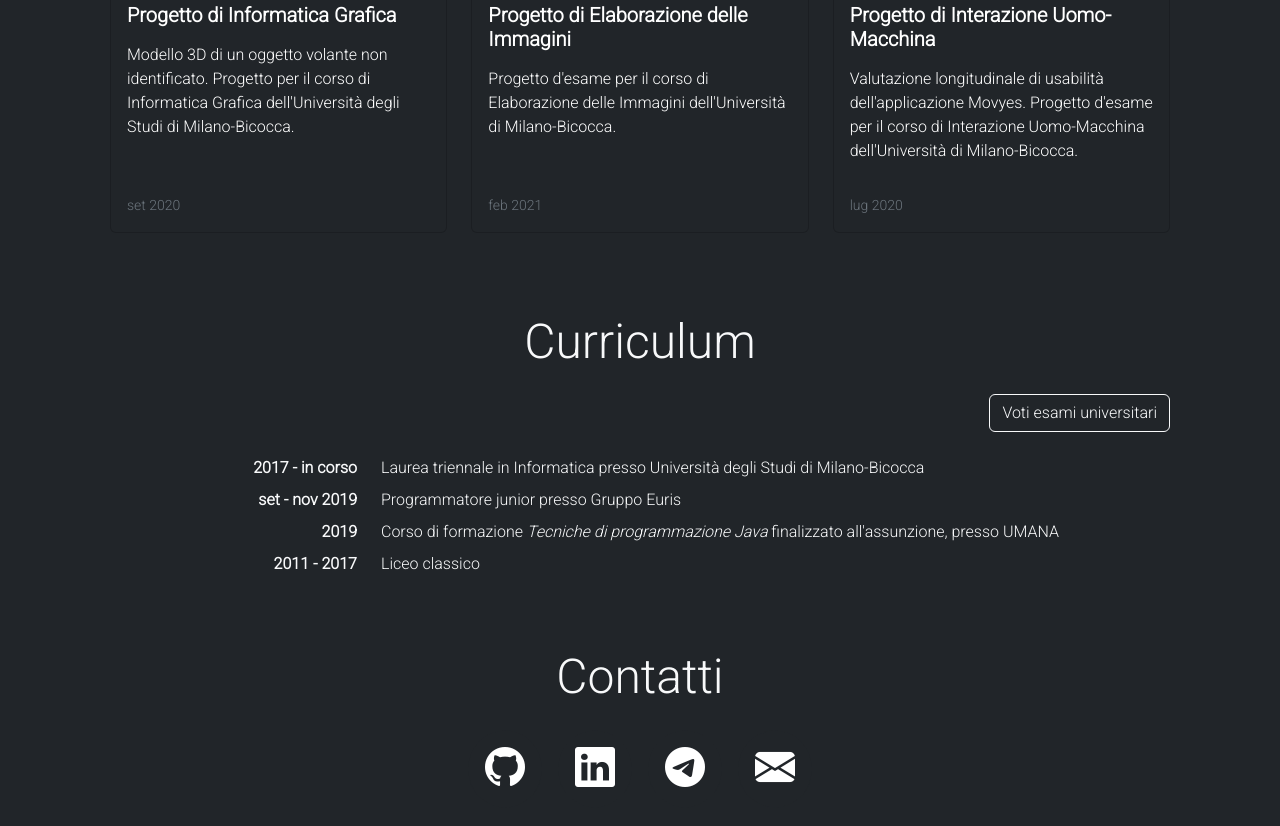
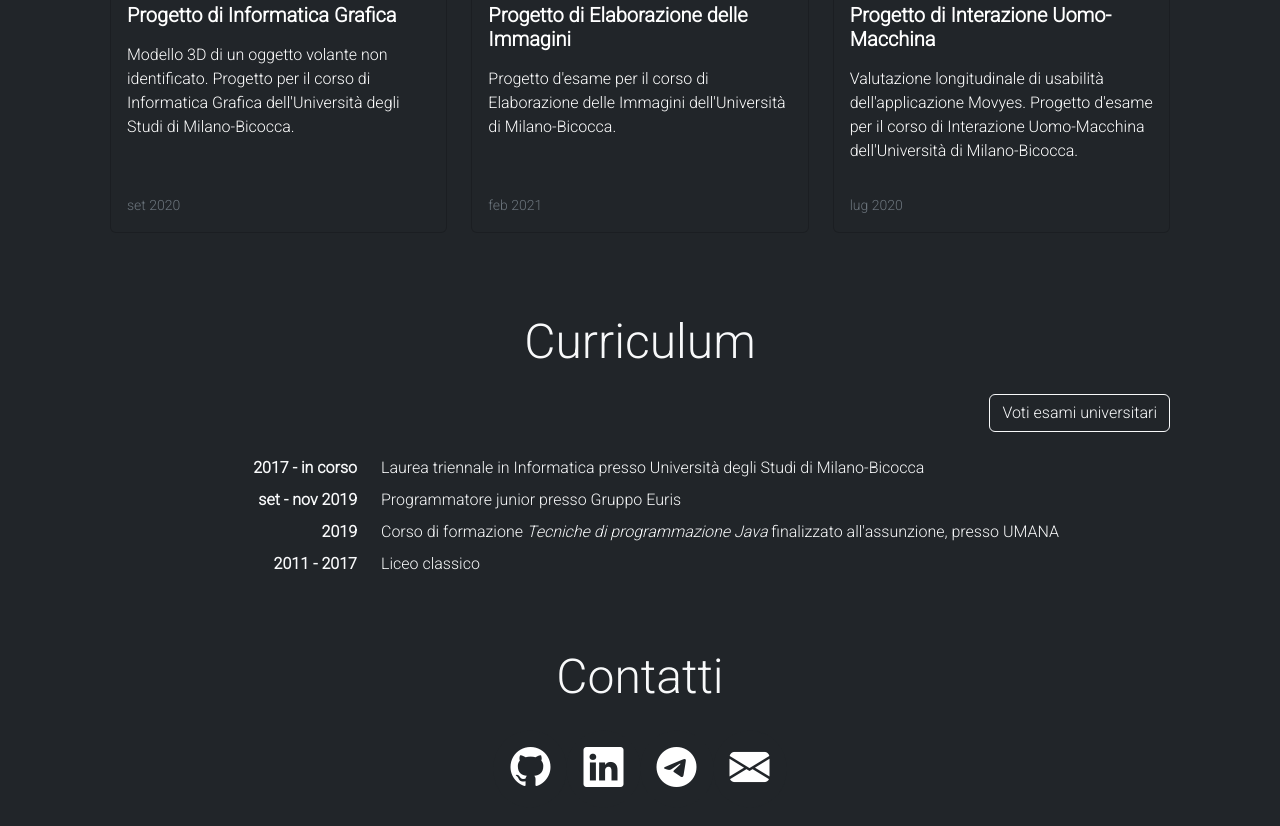
Before and after one commit to amarusofi/amarusofi.github.io, a plain HTML site: page index.html in a window 1280 px wide. Shown: the part 992-1818 px from the top of the page. Drawn offline with nearby package versions, Linux system fonts and the light colour scheme; a script that the page names is missing.

Commit message:
Update index.html

```diff
--- a/index.html
+++ b/index.html
@@ -157,10 +157,10 @@
 
         <div class="container text-center mb-5">
           <div class="btn-group btn-group-lg" role="group" aria-label="Large button group">
-            <a type="button" class="btn btn-dark rounded-pill mx-2 fs-1 bi bi-github" href="https://github.com/amarusofi"></a>
-            <a type="button" class="btn btn-dark rounded-pill mx-2 fs-1 bi bi-linkedin" href="https://www.linkedin.com/in/amarusofia/"></a>
-            <a type="button" class="btn btn-dark rounded-pill mx-2 fs-1 bi bi-telegram" href="https://t.me/amarusofia"></a>
-            <a type="button" class="btn btn-dark rounded-pill mx-2 fs-1 bi bi-envelope-fill" tabindex="0" data-bs-toggle="popover" data-bs-placement="bottom" data-bs-trigger="focus" data-bs-html="true" data-bs-content="sofia.amaru@gmail.com <br/> s.amaru@campus.unimib.it"></a>
+            <a type="button" class="btn btn-dark rounded-pill fs-1 bi bi-github" href="https://github.com/amarusofi"></a>
+            <a type="button" class="btn btn-dark rounded-pill fs-1 bi bi-linkedin" href="https://www.linkedin.com/in/amarusofia/"></a>
+            <a type="button" class="btn btn-dark rounded-pill fs-1 bi bi-telegram" href="https://t.me/amarusofia"></a>
+            <a type="button" class="btn btn-dark rounded-pill fs-1 bi bi-envelope-fill" tabindex="0" data-bs-toggle="popover" data-bs-placement="bottom" data-bs-trigger="focus" data-bs-html="true" data-bs-content="sofia.amaru@gmail.com <br/> s.amaru@campus.unimib.it"></a>
           </div>
         </div>
 
```
